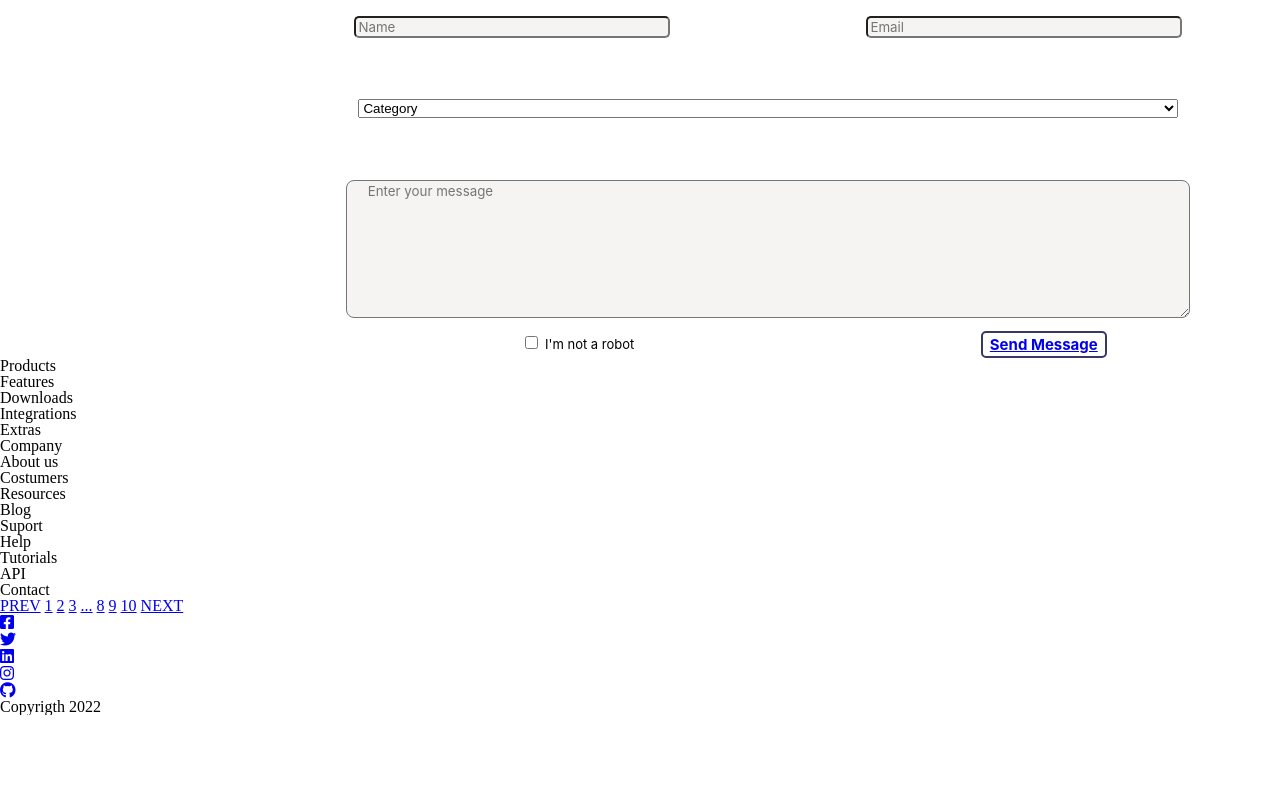
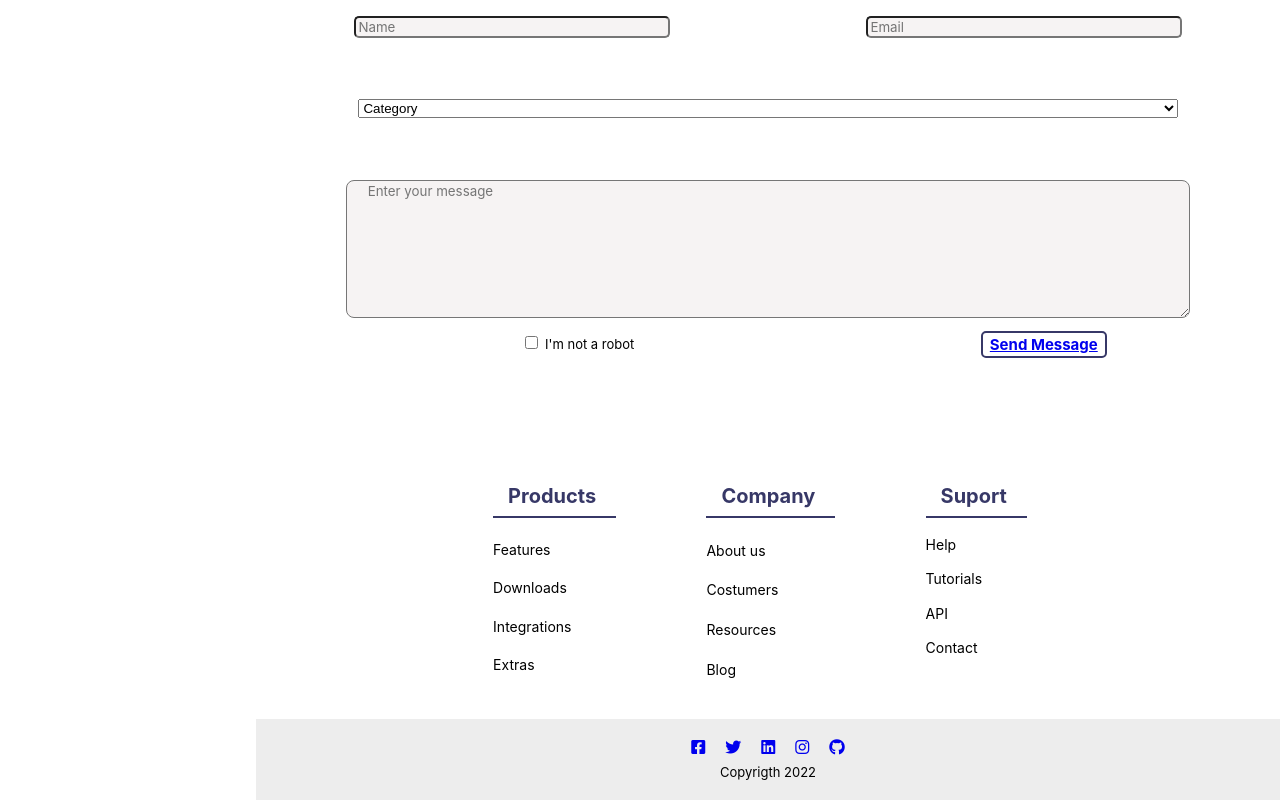
Before and after one commit to JulianaCastellano/BaSP-M2022-Etapa-1, a plain HTML site: page Semana-04/index.html in a window 1280 px wide. Shown: the part 2350-3150 px from the top of the page. Before the commit the page ends 3065 px from the top, so only its background shows below. Drawn offline with Linux system fonts and the light colour scheme.

Commit message:
BaSP-W04-2022: Final Footer Complete

```diff
--- a/Semana-04/css/styles.css
+++ b/Semana-04/css/styles.css
@@ -315,6 +315,53 @@ select{
     width: 100%
 }
 
+.final-list{
+    display: flex;
+    flex-direction: column;
+    padding-top: 8%;
+    padding-left: 15%;
+}
+.final-list h3{
+    font-size: 20px;
+    font-family: -apple-system, BlinkMacSystemFont, 'Segoe UI', Roboto, Oxygen, Ubuntu, Cantarell, 'Open Sans', 'Helvetica Neue', sans-serif;
+    font-weight: bold;
+    border-bottom: 2px #373867 solid ;
+    padding-bottom: 10px;
+    padding-left: 15px;
+    margin-right: 35%;
+    color: #373867
+}
+.final-list li{
+    font-size: 14px;
+    font-family: -apple-system, BlinkMacSystemFont, 'Segoe UI', Roboto, Oxygen, Ubuntu, Cantarell, 'Open Sans', 'Helvetica Neue', sans-serif;
+    padding-top: 5%;
+}
+.list1, .list2, .list3{
+    padding-bottom: 10%;
+}
+footer{
+    background-color: #ededed;
+    display: flex;
+    flex-direction: column;
+}
+.links2{
+    display: flex;
+    justify-content: center;
+}
+.links2 li{
+    margin: 7% 10px 0 10px;
+}
+footer p{
+    display: flex;
+    justify-content: center;
+    font-family: -apple-system, BlinkMacSystemFont, 'Segoe UI', Roboto, Oxygen, Ubuntu, Cantarell, 'Open Sans', 'Helvetica Neue', sans-serif;
+    font-size: 13px;
+    padding-top: 1%;
+    padding-bottom: 7%;
+}
+
+
+
 
 
 @media screen and (min-width: 768px){
@@ -379,5 +426,34 @@ select{
     form [type="textarea"]{
         padding-bottom: 10%;
     }
-
+    .final-list{
+        display: flex;
+        flex-direction: row;
+        margin-left: 20%;
+        justify-content: space-around;
+        padding-top: 10%;
+    }
+    .list3{
+        margin-right: 25%;
+    }
+    .final-list h3{
+        margin-right: 0;
+        padding-right: 20px;
+    }
+    .final-list li{
+        padding-top: 20%;
+    }
+    .list1, .list2, .list3{
+        padding-bottom: 5%;
+    }
+    footer{
+        display: flex;
+        margin-left: 20%;
+    }
+    .links2 li{
+        margin-top: 2%;
+    }
+    footer p{
+        padding-bottom: 2%;
+    }
 }
--- a/Semana-04/index.html
+++ b/Semana-04/index.html
@@ -249,6 +249,7 @@
                 <a href="https://www.menu.com/">Send Message</a>
             </div>
         </form>
+        <div class="final-list">
             <div class="list1">
                 <ol>
                     <h3>Products</h3>
@@ -276,17 +277,7 @@
                     <li>Contact</li>
                 </ol>
             </div>
-            <div class="footer-bottom">
-                <a name="prev" href="https://www.menu.com/">PREV</a>
-                <a name="button" href="https://www.menu.com/">1</a>
-                <a name="button" href="https://www.menu.com/">2</a>
-                <a name="button" href="https://www.menu.com/">3</a>
-                <a name="button" href="https://www.menu.com/">...</a>
-                <a name="button" href="https://www.menu.com/">8</a>
-                <a name="button" href="https://www.menu.com/">9</a>
-                <a name="button" href="https://www.menu.com/">10</a>
-                <a name="next" href="https://www.menu.com/">NEXT</a>
-            </div>
+        </div>
         <footer>
                 <ul class="links2">
                     <li>
```
